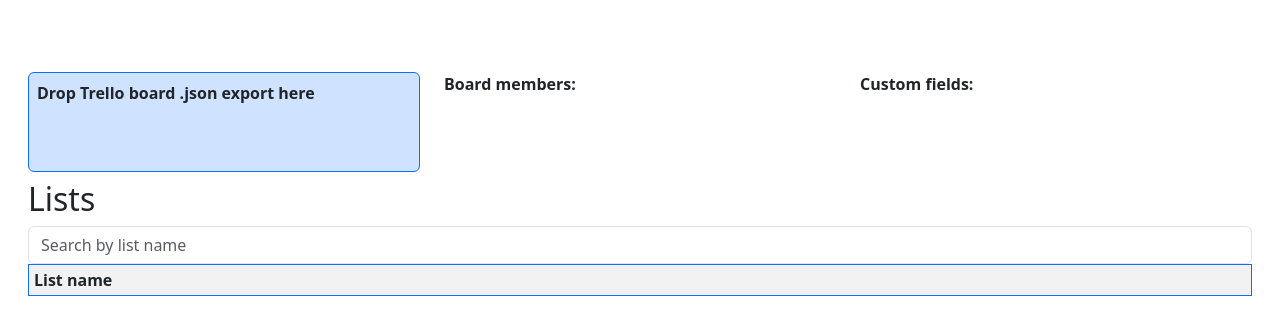
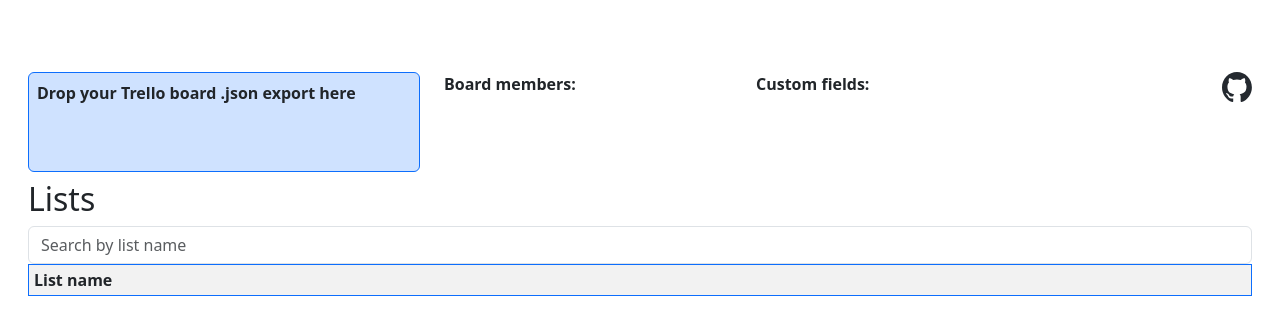
Before and after one commit to nzkozar/trello_board_visualizer, a plain HTML site: page index.html in a window 1280 px wide. Drawn offline with nearby package versions, Linux system fonts and the light colour scheme.

Commit message:
Added GitHub project link.

```diff
--- a/index.html
+++ b/index.html
@@ -37,18 +37,24 @@
 			<div class="col-4">
 				<div class="p-2 border border-primary rounded bg-primary-subtle"
 					style="width:100%;height:100px;">
-					<p id="dropAreaText" class="fw-bold">Drop Trello board .json export here</p>
+					<p id="dropAreaText" class="fw-bold">Drop your Trello board .json export here</p>
 				</div>
 			</div>
 
-			<div class="col-4">
+			<div class="col-3">
 				<span class="fw-bold">Board members:</span>
 				<ol id="boardMemberNamesList"></ol>
 			</div>
 
-			<div class="col-4">
+			<div class="col-2">
 				<span class="fw-bold">Custom fields:</span>
 				<ol id="boardCustomFieldsList"></ol>
+			</div>
+
+			<div class="col-3 text-end">
+				<a href="https://github.com/nzkozar/trello_board_visualizer" title="See project on GitHub">
+					<img src="github-mark.svg" width="30" height="30" alt="GitHub icon"/>
+				</a>
 			</div>
 
 			<div id="listsContainer" class="col-12 mt-2">
```
Also changed, not shown: github-mark.svg (added), 1 other file.
